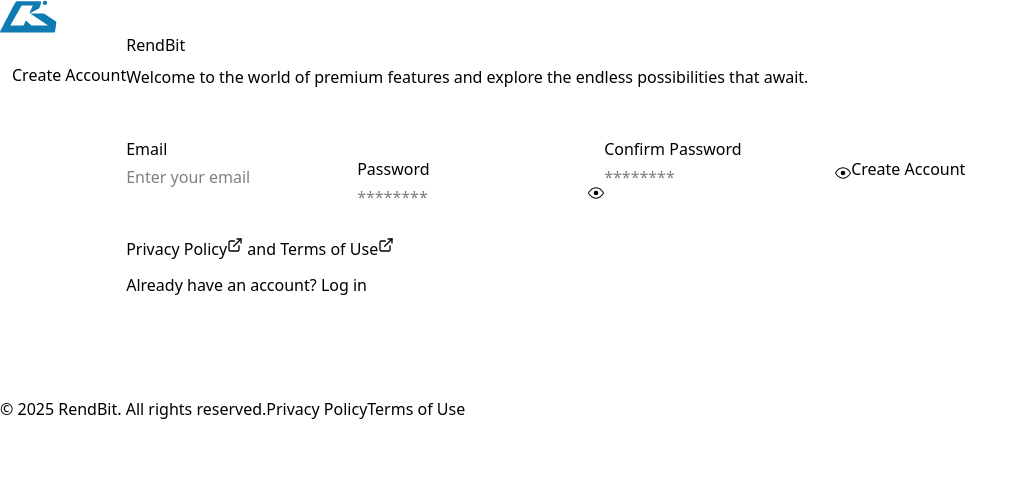
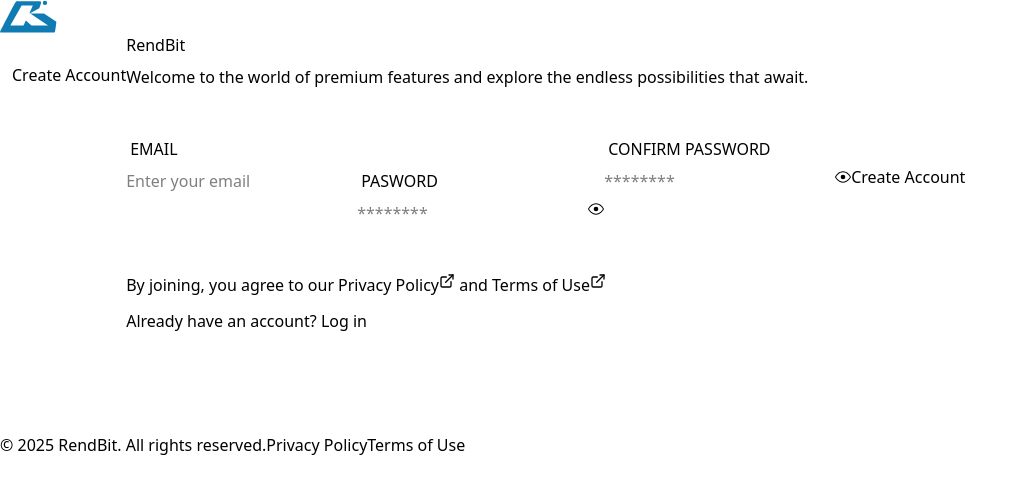
Before and after one commit to Rendbit/crossborderpayment, a React (Vite) app in the folder client/: page /#/create-account in a window 1280 px wide. Shown: the top 494 px of the page, without its empty margins (0-1028 px from the left). Built offline with nearby package versions, Linux system fonts and the light colour scheme; sample sign-in values are in the browser's storage.

Commit message:
updated the authentication pages UI design

```diff
--- a/client/index.html
+++ b/client/index.html
@@ -32,6 +32,11 @@
     <link rel="icon" type="image/png" href="/favicon.png" />
     <link rel="apple-touch-icon" href="/favicon.png" />
     <meta name="apple-mobile-web-app-capable" content="yes" />
+
+    <!-- Red Hat Display Font -->
+    <link rel="preconnect" href="https://fonts.googleapis.com">
+    <link rel="preconnect" href="https://fonts.gstatic.com" crossorigin>
+    <link href="https://fonts.googleapis.com/css2?family=Red+Hat+Display:ital,wght@0,300..900;1,300..900&display=swap" rel="stylesheet">
     <title>RendBit | Finance</title>
   </head>
   <body>
--- a/client/src/index.css
+++ b/client/src/index.css
@@ -3,6 +3,7 @@
 * {
   box-sizing: border-box;
   scroll-behavior: smooth;
+  font-family: "Red Hat Display";
 }
 
 body {
--- a/client/src/pages/CreateAccount.tsx
+++ b/client/src/pages/CreateAccount.tsx
@@ -84,14 +84,14 @@
   };
 
   return (
-    <div className="relative">
+    <div className="relative bg-gradient-to-b from-[#02001C] via-[#02001C] via-80% to-[#0E7BB2]">
       <AuthNav />
       <div className="sm:mt-[10rem]  mt-[30px] mx-3 md:px-24">
         <div className="flex flex-col justify-center items-center relative z-[11]">
-          <h2 className="text-[24px] text-white  font-semibold mb-2">
+          <h2 className="text-[28px] text-white mb-4 font-[600]">
             Create Account
           </h2>
-          <div className="border border-[#FFFFFF]/50 px-4 sm:px-8 pt-8 pb-5 rounded-[16px]  w-full sm:w-[588px]">
+          <div className="border border-[#999999]/50 px-4 sm:px-8 pt-8 pb-[55px] rounded-[16px]  w-full sm:w-[650px]">
             <div className="top-bg relative top-[50px] sm:flex items-center justify-center w-[300px] mx-auto hidden">
               <img
                 src="./images/favicon.svg"
@@ -101,13 +101,12 @@
             </div>
             <div className="text-center mb-12 mt-[-30px] relative z-[100]">
               <h2 className="text-[24px] text-white mb-2">RendBit</h2>
-              <p className="text-[#ffffff] sm:text-[14px] text-[14px]">
-                Welcome to the world of premium features and explore the endless
-                possibilities that await.
+              <p className="text-[#ffffff] sm:text-[14px] text-[13px]">
+                  Welcome to the world of premium features and explore the endless possibilities that await.
               </p>
             </div>
 
-            <form className="flex flex-col sm:w-[400px] mx-auto">
+            <form className="flex flex-col sm:w-[450px] mx-auto">
               {/* <div className="w-full flex flex-col gap-3 mb-[20px]">
                 <button
                   onClick={handleGoogleLogin}
@@ -128,12 +127,12 @@
                 <div className="h-[1px] bg-[#ffffff] w-full"></div>
               </div> */}
 
-              <div>
+              <div className="w-[100%]">
                 <label
                   htmlFor="email"
-                  className="text-[#ffffff] gont-[500] text-[14px] mb-1 block"
+                  className="text-[#ffffff] gont-[500] text-[14px] mb-2 ml-1 block"
                 >
-                  Email
+                  EMAIL
                 </label>
                 <input
                   type="email"
@@ -141,22 +140,22 @@
                   placeholder="Enter your email"
                   disabled={loading}
                   autoComplete="off"
-                  className="border autofill:bg-transparent autofill:shadow-[0_0_0px_1000px_rgba(0,0,0,0)] border-[#FFFFFF]/50 bg-transparent text-[#ffffff] p-2 rounded-[8px] outline-none w-full"
+                  className="border autofill:bg-transparent autofill:shadow-[0_0_0px_1000px_rgba(0,0,0,0)] border-transparent bg-[#17132e] text-[#ffffff] px-2 py-[13px] rounded-[8px] outline-none w-full"
                 />
               </div>
 
-              <div className="my-5">
-                <label className="text-[#ffffff] gont-[500] text-[14px] mb-1 block">
-                  Password
+              <div className="my-8">
+                <label className="text-[#ffffff] gont-[500] text-[14px] mb-2 ml-1 block">
+                  PASWORD
                 </label>
-                <div className="flex items-center justify-between border border-[#FFFFFF]/50 p-2 rounded-[6px] w-full">
+                <div className="flex items-center justify-between border-transparent bg-[#17132e] p-2 rounded-[6px] w-full">
                   <input
                     type={passwordType}
                     onChange={(e) => setPassword(e.target.value)}
                     placeholder="********"
                     disabled={loading}
                     autoComplete="off"
-                    className="outline-none w-full text-white bg-transparent autofill:bg-transparent autofill:shadow-[0_0_0px_1000px_rgba(0,0,0,0)]"
+                    className="outline-none w-full text-white autofill:bg-transparent autofill:shadow-[0_0_0px_1000px_rgba(0,0,0,0)] border-transparent bg-transparent px-2 py-[6px]"
                   />
                   <div>
                     {passwordType === "password" ? (
@@ -175,17 +174,17 @@
               </div>
 
               <div>
-                <label className="text-[#ffffff] gont-[500] text-[14px] mb-1 block">
-                  Confirm Password
+                <label className="text-[#ffffff] gont-[500] text-[14px] mb-2 ml-1 block">
+                  CONFIRM PASSWORD
                 </label>
-                <div className="flex items-center justify-between border border-[#FFFFFF]/50 p-2 rounded-[6px] w-full">
+                <div className="flex items-center justify-between border-transparent bg-[#17132e] p-2 rounded-[6px] w-full">
                   <input
                     type={confirmPasswordType}
                     onChange={(e) => setConfirmPassword(e.target.value)}
                     disabled={loading}
                     placeholder="********"
                     autoComplete="off"
-                    className="outline-none w-full bg-transparent text-white autofill:bg-transparent autofill:shadow-[0_0_0px_1000px_rgba(0,0,0,0)]"
+                    className="outline-none w-full text-white autofill:bg-transparent autofill:shadow-[0_0_0px_1000px_rgba(0,0,0,0)] border-transparent bg-transparent px-2 py-[6px]"
                   />
                   <div>
                     {confirmPasswordType === "password" ? (
@@ -204,7 +203,7 @@
               </div>
               <button
                 onClick={handleAccountCreation}
-                className="flex justify-center cursor-pointer bg-[#0E7BB2] border border-[#FFFFFF]/50 items-center  text-white py-2 px-4 rounded-[8px] mt-5 text-[14px]"
+                className="flex justify-center cursor-pointer bg-[#0E7BB2] border border-[#FFFFFF]/50 items-center  text-white py-[14px] px-4 rounded-[8px] mt-7 text-[14px]"
                 disabled={loading}
               >
                 <span>Create Account</span>
@@ -218,10 +217,11 @@
               </button>
             </form>
             <div className="text-[white] text-[14px] flex items-center gap-1 mt-2 justify-center">
-              <p className="text-center">
+              <p className="text-center mt-2">
+                By joining, you agree to our
                 <Link
                   to="#"
-                  className="inline-flex items-center gap-[2px] text-[#0E7BB2]"
+                  className="inline-flex items-center gap-[2px] text-[#0E7BB2] ml-1"
                 >
                   Privacy Policy <FiExternalLink />
                 </Link>{" "}
--- a/client/src/pages/ForgotPassword.tsx
+++ b/client/src/pages/ForgotPassword.tsx
@@ -43,14 +43,14 @@
   }
 
   return (
-    <div className="relative">
+    <div className="relative bg-gradient-to-b from-[#02001C] via-[#02001C] via-85% to-[#0E7BB2]">
       <AuthNav />
       <div className="sm:mt-[10rem] h-[60vh] mt-[5rem] mx-3">
-        <h2 className="text-[24px] font-semibold mb-2 text-center text-white">
+        <h2 className="text-[28px] text-white mb-4 font-[600] text-center">
           Forgot Password
         </h2>
         <div className="mt-5 flex flex-col justify-center items-center relative z-[11]">
-          <div className="border border-[white]/50 px-4 sm:px-8 pt-8 pb-5 rounded-[16px] w-full sm:w-[588px]">
+          <div className="border border-[#999999]/50 px-4 sm:px-8 pt-8 pb-5 rounded-[16px] w-full sm:w-[650px]">
             <div className="top-bg relative top-[50px] sm:flex items-center justify-center w-[300px] mx-auto">
               <img
                 src="./images/favicon.svg"
@@ -66,24 +66,24 @@
             </div>
             <form
               onSubmit={handleForgotPassword}
-              className="flex flex-col sm:w-[400px] mx-auto"
+              className="flex flex-col sm:w-[450px] mx-auto"
             >
-              <div>
-                <label className="text-[#ffffff] gont-[500] text-[14px] mb-1 block">
-                  Email
+              <div className="w-full">
+                <label className="text-[#ffffff] gont-[500] text-[14px] mb-2 ml-1 block">
+                  EMAIL
                 </label>
                 <input
                   type="text"
                   onChange={(e) => setEmail(e.target.value)}
                   disabled={loading}
                   placeholder="Enter your email"
-                  className="border border-[white]/50 bg-transparent text-[#ffffff] p-2 rounded-[6px] outline-none w-full"
+                  className="border autofill:bg-transparent autofill:shadow-[0_0_0px_1000px_rgba(0,0,0,0)] border-transparent bg-[#17132e] text-[#ffffff] px-2 py-[13px] rounded-[8px] outline-none w-full"
                 />
               </div>
 
               <button
                 disabled={loading}
-                className="flex bg-[#0E7BB2] cursor-pointer border border-white/50 justify-center items-center bg-primary-color text-white py-2 px-4 rounded-[8px] mt-5"
+                className="flex justify-center cursor-pointer bg-[#0E7BB2] border border-[#FFFFFF]/50 items-center  text-white py-[14px] px-4 rounded-[8px] mt-7 text-[14px]"
               >
                 <span>Proceed</span>
                 {loading && (
--- a/client/src/pages/Login.tsx
+++ b/client/src/pages/Login.tsx
@@ -212,14 +212,14 @@
           )}
         </div>
       ) : (
-        <div className="relative">
+        <div className="relative bg-gradient-to-b from-[#02001C] via-[#02001C] via-85% to-[#0E7BB2]">
           <AuthNav />
           <div className="sm:mt-[5rem] md:mt-[7rem] mt-[50px] mx-3 md:px-24">
             <div className="flex flex-col h-[70vh] justify-center items-center relative z-[11]">
-              <h2 className="text-[24px] text-white font-semibold mb-2">
+              <h2 className="text-[28px] text-white mb-4 font-[600]">
                 Login
               </h2>
-              <div className="border border-[#FFFFFF]/50 px-4 sm:px-8 pt-8 pb-5 rounded-md w-full sm:w-[488px]">
+              <div className="border border-[#999999]/50 px-4 sm:px-8 pt-8 pb-5 rounded-md w-full sm:w-[650px]">
                 <div className="hidden top-bg relative top-[50px] sm:flex items-center justify-center w-[300px] mx-auto">
                   <img
                     src="./images/favicon.svg"
@@ -235,11 +235,11 @@
                 </div>
                 <form
                   onSubmit={handleSignIn}
-                  className="flex flex-col sm:w-[400px] mx-auto"
+                  className="flex flex-col sm:w-[450px] mx-auto"
                 >
-                  <div>
-                    <label className="text-[#ffffff] font-[500] text-[14px] mb-1 block">
-                      Email
+                  <div className="w-[100%]">
+                    <label className="text-[#ffffff] font-[500] text-[14px] mb-2 ml-1 block">
+                      EMAIL
                     </label>
                     <input
                       type="text"
@@ -248,15 +248,15 @@
                       placeholder="Enter your email"
                       autoComplete="off"
                       name="email-field"
-                      className="border border-[#FFFFFF]/50 bg-[#FFFFFF]/8 text-[#ffffff] p-2 rounded-[6px] outline-none w-full"
+                      className="border border-transparent bg-[#17132e] text-[#ffffff] px-2 py-[13px] rounded-[6px] outline-none w-full"
                     />
                   </div>
 
-                  <div className="mt-5">
-                    <label className="text-[#ffffff] font-[500] text-[14px] mb-1 block">
-                      Password
+                  <div className="mt-8">
+                    <label className="text-[#ffffff] font-[500] text-[14px] mb-2 ml-1 block">
+                      PASSWORD
                     </label>
-                    <div className="flex items-center justify-between border border-[#FFFFFF]/50 bg-[#FFFFFF]/8 p-2 rounded-[6px] w-full">
+                    <div className="flex items-center justify-between border border-transparent bg-[#17132e] text-[#ffffff] px-2 py-[13px] rounded-[6px] w-full">
                       <input
                         type={passwordType}
                         onChange={(e) => setPassword(e.target.value)}
@@ -292,7 +292,7 @@
                   <button
                     onClick={handleSignIn}
                     disabled={loading}
-                    className="flex justify-center cursor-pointer items-center bg-[#0E7BB2] border border-[#FFFFFF]/50 text-white py-2 px-4 rounded-[8px] text-[14px] mt-5"
+                    className="flex justify-center cursor-pointer bg-[#0E7BB2] border border-[#FFFFFF]/50 items-center  text-white py-[14px] px-4 rounded-[8px] mt-7 text-[14px]"
                   >
                     <span>Login</span>
                     {loading && (
```
